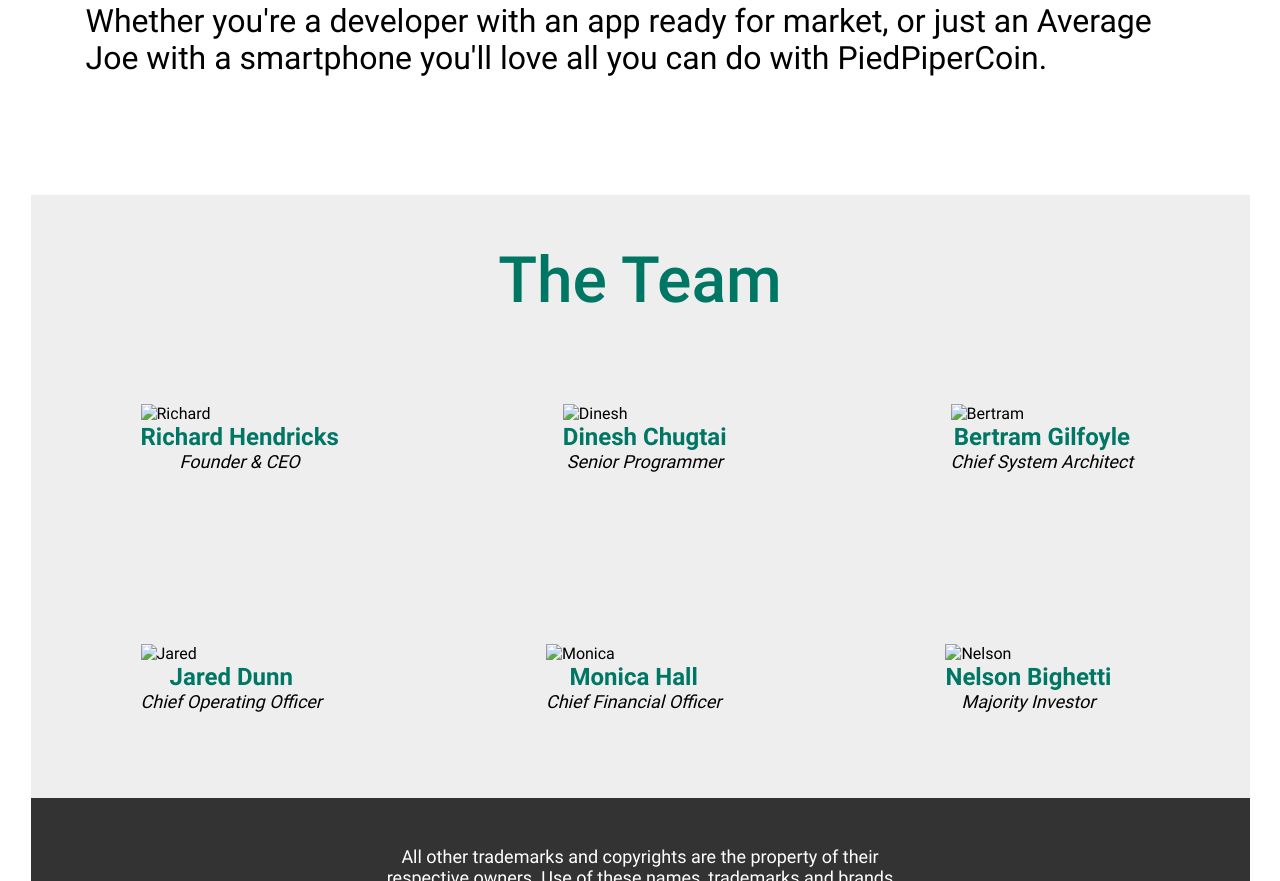
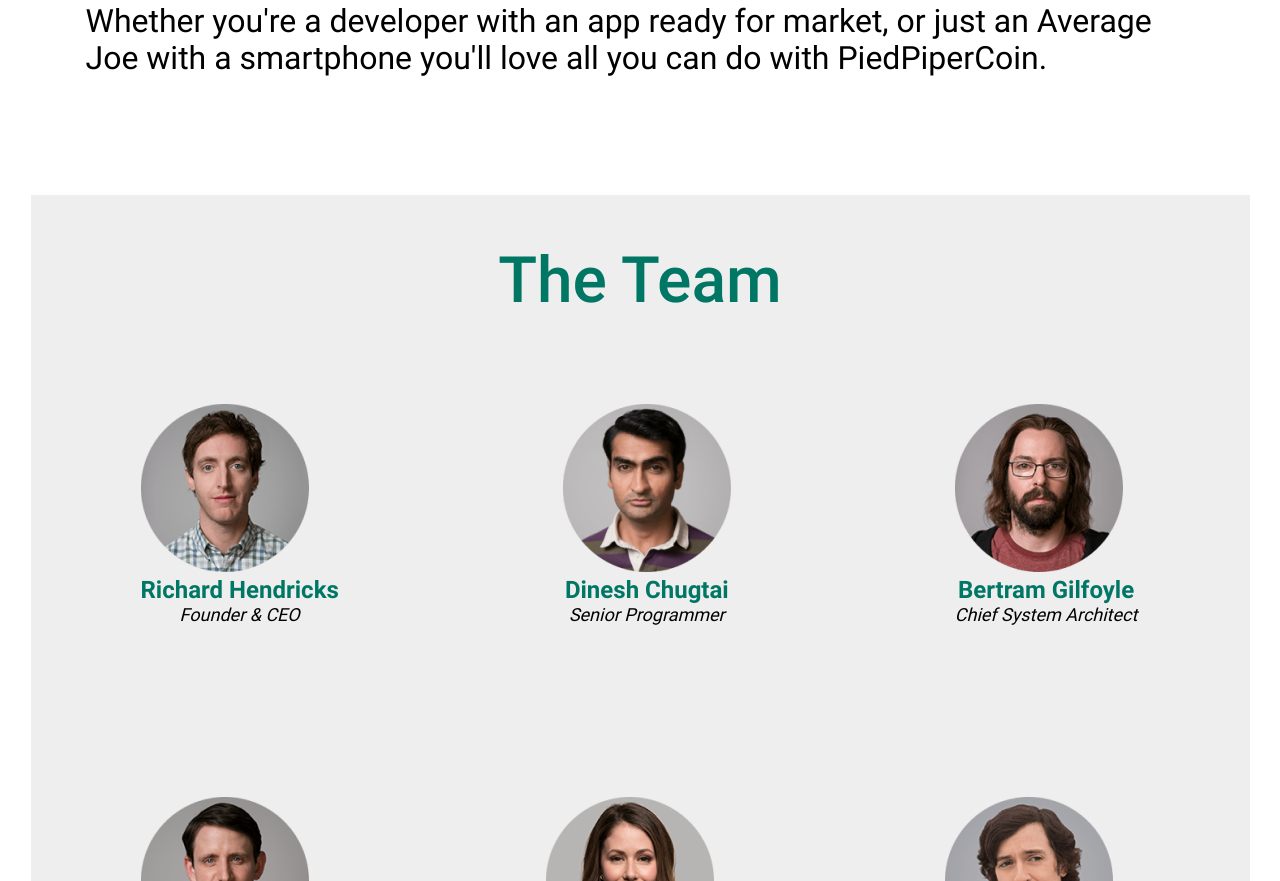
Before and after one commit to fuzioN95/websitetest, a plain HTML site: page index.html in a window 1280 px wide. Shown: the part 1919-2800 px from the top of the page. Drawn offline with Linux system fonts and the light colour scheme; files whose address does not match are found by name.

Commit message:
Update index.html

```diff
--- a/index.html
+++ b/index.html
@@ -15,7 +15,7 @@
           <div class="header_logo">
             <a href="#header">
             <img
-              src="/images/svg/pied-piperlogo.svg"
+              src="pied-piperlogo.svg"
               alt="pied-piperlogo"
               class="header_logo_pic"
             />
@@ -26,7 +26,7 @@
               <li class="header_item">
                 <a href="#intro" class="header_link">the problem</a>
                 <img
-                  src="/images/svg/razdelitel.svg"
+                  src="svg/razdelitel.svg"
                   alt=""
                   class="razdelitel1"
                 />
@@ -34,7 +34,7 @@
               <li class="header_item">
                 <a href="#PiedPiper" class="header_link">PiedPiper Coin</a>
                 <img
-                  src="/images/svg/razdelitel.svg"
+                  src="razdelitel.svg"
                   alt=""
                   class="razdelitel2"
                 />
@@ -105,7 +105,7 @@
         <h1 class="Piper_title" id="PiedPiper">
           Introducing PiedPiperCoin
         </h1>
-        <img src="/images/svg/pipe-logo.svg" alt="Logo" class="PipeCoin_Logo" />
+        <img src="pipe-logo.svg" alt="Logo" class="PipeCoin_Logo" />
         <p class="Piper_text_img">
           Pied Piper's new internet is built <i>for users, by users.</i><br />
           You supply the storage, compute, and networking resources that<br />
@@ -134,42 +134,42 @@
       </h1>
       <div class="team_cards">
         <figure class="team_card">
-          <img src="/images/image-2.png" alt="Richard" class="team_card_pic" />
+          <img src="image-2.png" alt="Richard" class="team_card_pic" />
           <figcaption class="name">Richard Hendricks</figcaption>
           <figcaption class="post">Founder & CEO</figcaption>
         </figure>
       </div>
       <div class="team_cards">
         <figure class="team_card">
-          <img src="/images/image-6.png" alt="Dinesh" class="team_card_pic" />
+          <img src="image-6.png" alt="Dinesh" class="team_card_pic" />
           <figcaption class="name">Dinesh Chugtai</figcaption>
           <figcaption class="post">Senior Programmer</figcaption>
         </figure>
       </div>
       <div class="team_cards">
         <figure class="team_card">
-          <img src="/images/image-7.png" alt="Bertram" class="team_card_pic" />
+          <img src="image-7.png" alt="Bertram" class="team_card_pic" />
           <figcaption class="name">Bertram Gilfoyle</figcaption>
           <figcaption class="post">Chief System Architect</figcaption>
         </figure>
       </div>
       <div class="team_cards">
         <figure class="team_card">
-          <img src="/images/image-11.png" alt="Jared" class="team_card_pic" />
+          <img src="image-11.png" alt="Jared" class="team_card_pic" />
           <figcaption class="name">Jared Dunn</figcaption>
           <figcaption class="post">Chief Operating Officer</figcaption>
         </figure>
       </div>
       <div class="team_cards">
         <figure class="team_card">
-          <img src="/images/image-12.png" alt="Monica" class="team_card_pic" />
+          <img src="image-12.png" alt="Monica" class="team_card_pic" />
           <figcaption class="name">Monica Hall</figcaption>
           <figcaption class="post">Chief Financial Officer</figcaption>
         </figure>
       </div>
       <div class="team_cards">
         <figure class="team_card">
-          <img src="/images/image-13.png" alt="Nelson" class="team_card_pic" />
+          <img src="image-13.png" alt="Nelson" class="team_card_pic" />
           <figcaption class="name">Nelson Bighetti</figcaption>
           <figcaption class="post">Majority Investor</figcaption>
         </figure>
```
